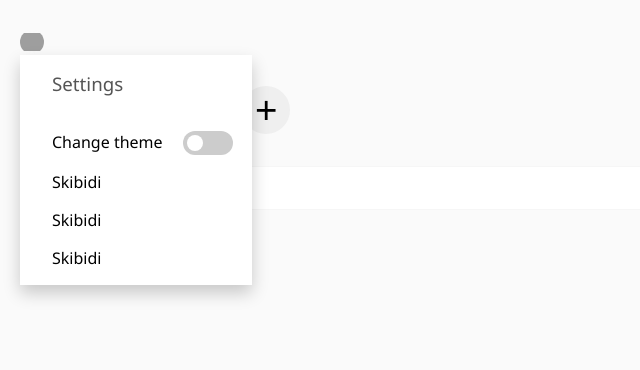
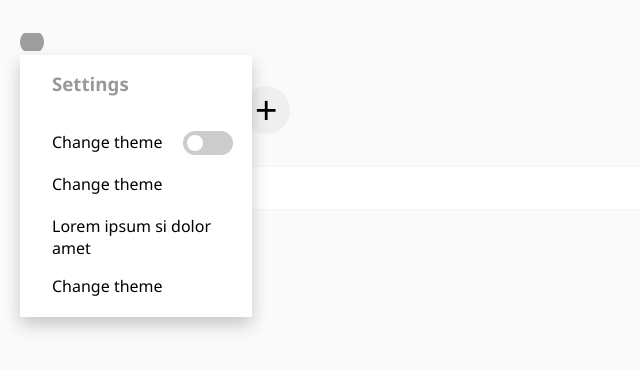
Before and after one commit to 666callmesometimes/cnf-favourites, a plain HTML site: page index.html in a window 1280 px wide. Both pictures are taken after a click on the button 32 px from the left and 42 px from the top of the page. Shown: the whole page, without its empty margins (0-640 px from the left). Drawn offline with Linux system fonts and the light colour scheme; grey boxes are pictures that could not be loaded.

Commit message:
Add files via upload

```diff
--- a/app.js
+++ b/app.js
@@ -64,6 +64,22 @@ document.addEventListener('DOMContentLoaded', function() {
         const dropdownMenu = document.querySelector('.dropdown-menu');
         dropdownMenu.style.display = dropdownMenu.style.display === 'flex' ? 'none' : 'flex';
     });
+});
+
+const dropdownToggle = document.querySelector('.dropdown-toggle');
+dropdownToggle.addEventListener('click', function() {
+    const dropdownMenu = document.querySelector('.dropdown-menu');
+    const isOpen = dropdownMenu.style.display === 'flex';
+
+    if (isOpen) {
+        dropdownMenu.style.display = 'flex';
+        dropdownToggle.classList.remove('settings-open');
+        dropdownToggle.classList.add('settings-closed');
+    } else {
+        dropdownMenu.style.display = 'none';
+        dropdownToggle.classList.remove('settings-closed');
+        dropdownToggle.classList.add('settings-open');
+    }
 });
 
 document.getElementById('darkModeToggle').addEventListener('change', function() {
--- a/index.html
+++ b/index.html
@@ -20,13 +20,13 @@
                 </label>
             </span>
             <span class="dropdown-item">
-                Skibidi
+                Change theme
             </span>
             <span class="dropdown-item">
-                Skibidi
+                Lorem ipsum si dolor amet
             </span>
             <span class="dropdown-item">
-                Skibidi
+                Change theme
             </span>
         </div>
     </div>
--- a/style.css
+++ b/style.css
@@ -131,8 +131,8 @@ h3{
     margin-top: 0;
     margin-left: 1rem;
     font-family: "Segoe UI", sans-serif;
-    color:#555;
-    font-weight: 500;
+    color:#999;
+    font-weight: 600;
 }
 body.dark-mode h3 {
     color: #777;
@@ -199,6 +199,21 @@ body.dark-mode h3 {
     cursor: pointer;
     font-size: 1em;
     background-color: rgba(0, 0, 0, 0);
+}
+
+@keyframes settings-open {
+    100%{transform: rotate(180deg);}
+}
+@keyframes settings-closed {
+    100%{transform: rotate(-180deg);}
+}
+
+.settings-open {
+    animation: settings-open 800ms;
+}
+
+.settings-closed {
+    animation: settings-closed 800ms;
 }
 
 body.dark-mode .dropdown-toggle {
@@ -309,6 +324,8 @@ body.dark-mode .edit-button
 
 .dropdown-menu .dropdown-item{
     box-sizing: border-box;
+    min-height: 26px;
+
 }
 
 @media only screen and (max-width: 850px) {
```
